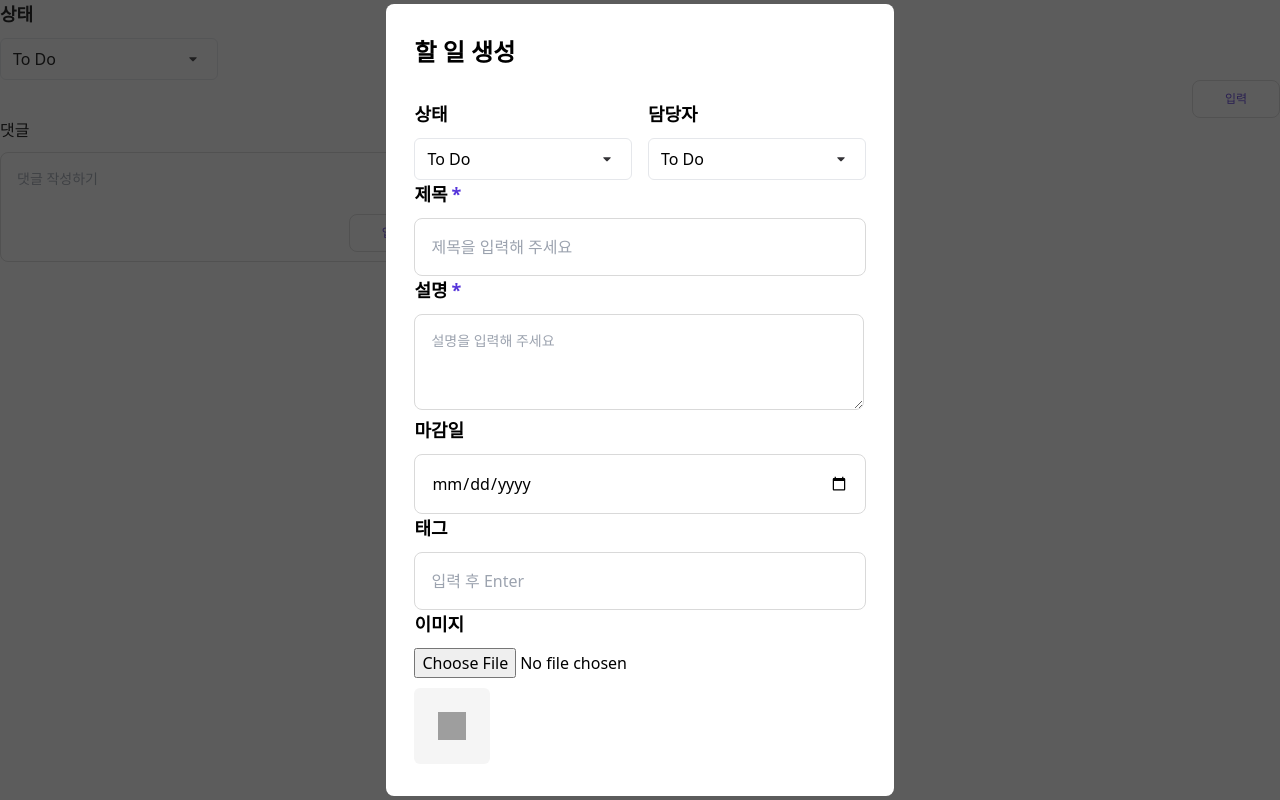
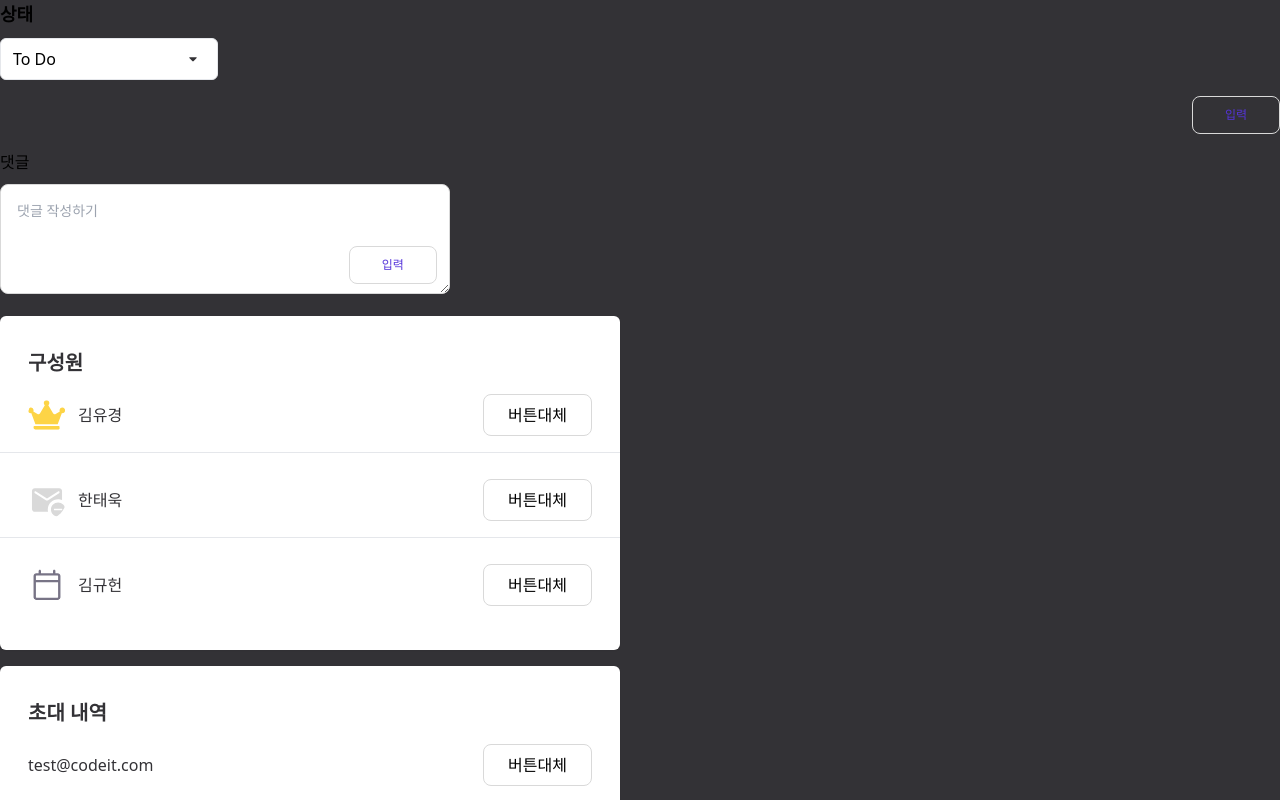
Before and after one commit to Sprint-Part3-Team14/Taskify, a Next.js app: page /modal in a window 1280 px wide. Shown: the top 800 px of the page. Built offline with nearby package versions, Linux system fonts and the light colour scheme; grey boxes are pictures that could not be loaded.

Commit message:
✨ Feat : add memberTable and InvitationTable

```diff
--- a/app/modal/page.tsx
+++ b/app/modal/page.tsx
@@ -1,23 +1,19 @@
 'use client';
-
 import ModalButton from '@components/Modal/Button/ModalButton';
-import CreateColumnModal from '@components/Modal/CreateColumnModal';
-import CreateWorkModal from '@components/WorkModal/CreateWorkModal';
-import DeleteAllCardModal from '@components/Modal/DeleteAllCardModal';
-import EditColumnModal from '@components/Modal/EditColumnModal';
 import ModalDropdown from '@components/Modal/Input/ModalDropdown';
 import ModalTextarea from '@components/Modal/Input/ModalTextarea';
-import InviteModal from '@components/Modal/InviteModal';
-import WrongPasswordModal from '@components/Modal/WrongPasswordModal';
+import InvitationHistory from '@components/Table/InvitationHistory';
+import MemberTable from '@components/Table/MemberTable';
 
 const modalTest = () => {
   return (
-    <>
+    <div className='bg-tp-black_700 min-h-screen flex flex-col gap-4'>
       <ModalDropdown title='상태' />
       <ModalButton buttonType='single' singleButton='입력' />
       <ModalTextarea />
-      <CreateWorkModal handleModal={() => {}} />
-    </>
+      <MemberTable />
+      <InvitationHistory />
+    </div>
   );
 };
 
--- /dev/null
+++ b/app/mydashboard/layout.tsx
@@ -0,0 +1,30 @@
+import Image from 'next/image';
+import Link from 'next/link';
+import { PropsWithChildren } from 'react';
+
+const DashboardLayoutProfile = ({ children }: PropsWithChildren) => {
+  return (
+    <section className='flex min-h-screen  '>
+      <div className='flex min-h-full min-w-full w-full '>
+        <div className='w-72 bg-slate-500'>사이드바 임시 공간...</div>
+        <div className='w-full '>
+          <div className=' h-20 bg-slate-400'>헤더 임시 공간 ...</div>
+          <div className='p-5 bg-[#fafafa]'>
+            <Link href='/boardid'>
+              <button type='button' className='text-base text-tp-black_700 flex gap-1.5 items-center mb-6'>
+                <div className='w-5 h-5 relative'>
+                  <Image fill src='/icon/arrow_forward.svg' alt='뒤로 가기 버튼' />
+                </div>
+                돌아가기
+              </button>
+            </Link>
+            {children}
+          </div>
+        </div>
+      </div>
+    </section>
+  );
+};
+
+export default DashboardLayoutProfile;
+//  규헌님 레이아웃 가져다가 쓰겠습니다
--- /dev/null
+++ b/app/mydashboard/page.tsx
@@ -0,0 +1,41 @@
+import Image from 'next/image';
+
+const MydashBoard = () => {
+  return (
+    <div className='flex flex-col gap-3'>
+      <div className='flex flex-col rounded-md bg-tp-white px-7 pt-8 pb-7 shadow-sm w-[38.75rem]'>
+        <div className='flex justify-between'>
+          <h1 className='text-[1.25rem] font-bold text-tp-black_700'>비브리지</h1>
+          <h2>color</h2>
+        </div>
+      </div>
+      <div className='flex flex-col rounded-md bg-tp-white px-7 pt-8 pb-5 shadow-sm w-[38.75rem]'>
+        <div className='flex justify-between'>
+          <h1 className='text-[1.25rem] font-bold text-tp-black_700'>비브리지</h1>
+          <div className='flex gap-4 items-center'>
+            <span>1페이지 중</span>
+            <p>뒤로 넘기기</p>
+          </div>
+        </div>
+      </div>
+      <div className='flex flex-col rounded-md bg-tp-white px-7 pt-8 pb-5 shadow-sm w-[38.75rem]'>
+        <div className='flex justify-between'>
+          <h1 className='text-[1.25rem] font-bold text-tp-black_700'>비브리지</h1>
+          <div className='flex gap-4 items-center'>
+            <span> 1페이지 중</span>
+            <p>뒤로 넘기기</p>
+            <button>초대하기</button>
+          </div>
+        </div>
+        <p className='text-base text-tp-gray_800 py-6'>이메일</p>
+      </div>
+      <button
+        type='submit'
+        className='py-5 px-[5.9375rem] rounded-lg text-tp-black_700 border border-solid border-tp-gray_700 active:bg-tp-gray_600 mt-7'>
+        대시보드 삭제하기
+      </button>
+    </div>
+  );
+};
+
+export default MydashBoard;
--- a/app/mypage/page.tsx
+++ b/app/mypage/page.tsx
@@ -13,7 +13,7 @@ const MyPage = () => {
           돌아가기
         </button>
       </Link>
-      <div className='flex flex-col w-[rem38.75] bg-white p-8 rounded-lg mb-2.5 shadow-sm'>
+      <div className='flex flex-col w-[38.75rem] bg-white p-8 rounded-lg mb-2.5 shadow-sm'>
         <h1 className='text-2xl font-bold text-tp-black_700'>프로필</h1>
         <div className='mt-7 mb-6 flex gap-4 items-center'>
           <InputImageButton size='large' />
--- /dev/null
+++ b/components/Table/InvitationHistory.tsx
@@ -0,0 +1,31 @@
+import TableLayout from './TableLayout';
+
+const mockData = [
+  {
+    email: 'test@codeit.com',
+  },
+  {
+    email: 'sksms2104@naver.com',
+  },
+  {
+    email: 'yukyoung@naver.com',
+  },
+];
+// api에서 데이터를 받아와서 띄워줘야 함
+
+const InvitationHistory = () => {
+  const InvitationList = mockData.map(invitation => (
+    <div className='flex justify-between border-solid border-b-[1px] py-4 last:border-none'>
+      <div className='flex gap-3 items-center'>
+        <p className='text-base text-tp-black_700 ml-7'>{invitation.email}</p>
+      </div>
+      <button type='button' className='border border-solid border-tp-gray_700 rounded-lg py-2 px-6 mr-7'>
+        버튼대체
+      </button>
+    </div>
+  ));
+
+  return <TableLayout title='초대 내역' tableContent={InvitationList} />;
+};
+
+export default InvitationHistory;
--- /dev/null
+++ b/components/Table/MemberTable.tsx
@@ -0,0 +1,39 @@
+import Image from 'next/image';
+import { DEFAULT_PROFILE_IMAGE } from './constant';
+import TableLayout from './TableLayout';
+
+const members = [
+  {
+    profile_image: '/icon/crown.svg',
+    name: '김유경',
+  },
+  {
+    profile_image: '/icon/unsubscribe.svg',
+    name: '한태욱',
+  },
+  {
+    profile_image: '/icon/calendar_today.svg',
+    name: '김규헌',
+  },
+];
+// api에서 받아오는 데이터로 변경 예정
+
+const MemberTable = () => {
+  const MemberList = members.map(member => (
+    <div className='flex justify-between border-solid border-b-[1px] py-4 last:border-none'>
+      <div className='flex gap-3 items-center ml-7'>
+        <div className='w-[2.375rem] h-[2.375rem] relative rounded-full overflow-hidden'>
+          <Image fill src={member.profile_image ? member.profile_image : DEFAULT_PROFILE_IMAGE} alt='프로필 사진' />
+        </div>
+        <p className='text-base text-tp-black_700'>{member.name}</p>
+      </div>
+      <button type='button' className='border border-solid border-tp-gray_700 rounded-lg py-2 px-6 mr-7'>
+        버튼대체
+      </button>
+    </div>
+  ));
+
+  return <TableLayout title='구성원' tableContent={MemberList} />;
+};
+
+export default MemberTable;
--- /dev/null
+++ b/components/Table/TableLayout.tsx
@@ -0,0 +1,23 @@
+const TableLayout = ({
+  title,
+  headerContent,
+  tableContent,
+}: {
+  title: '구성원' | '초대 내역' | '초대받은 대시보드';
+  headerContent?: JSX.Element;
+  tableContent: JSX.Element[];
+}) => {
+  return (
+    <div className='flex flex-col rounded-md bg-tp-white pt-8 pb-7 shadow-sm w-[38.75rem]'>
+      <div className='flex justify-between px-7'>
+        <h1 className='text-[1.25rem] font-bold text-tp-black_700'>{title}</h1>
+        {headerContent && headerContent}
+      </div>
+      <div className='flex flex-col gap-2'>
+        <div className='flex flex-col gap-2.5'>{tableContent}</div>
+      </div>
+    </div>
+  );
+};
+
+export default TableLayout;
--- /dev/null
+++ b/components/Table/constant.ts
@@ -0,0 +1 @@
+export const DEFAULT_PROFILE_IMAGE = 'https://ibb.co/FhXHGFS';
```
Also changed, not shown: public/image/default_profile_image.jpg (added).
